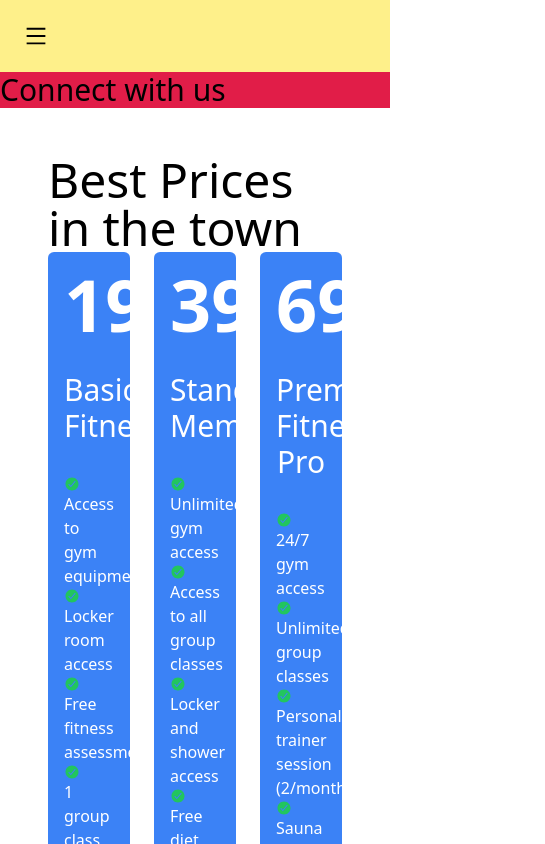
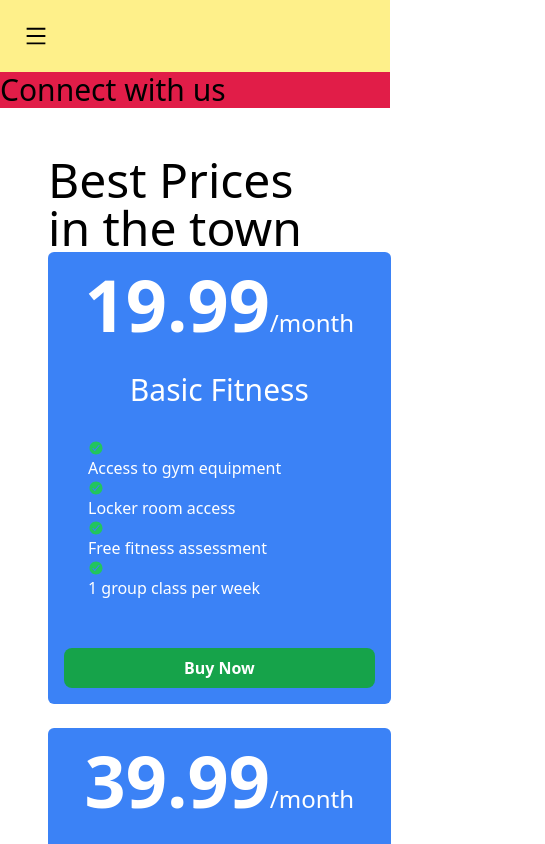
Before and after one commit to Samia123-source/Price-options, a React (Vite) app: page / in a window 390 px wide. Shown: the top 844 px of the page, 545 px wide, since content can reach past the window. Built offline with nearby package versions, Linux system fonts and the light colour scheme.

Commit message:
Responsive pricing card with Tailwind and react icons

```diff
--- a/src/Components/PriceOption/PriceOption.jsx
+++ b/src/Components/PriceOption/PriceOption.jsx
@@ -6,18 +6,21 @@ import Feature from '../Feature/Feature';
 const PriceOption = ({option}) => {
     const {name, price, features} = option;
     return (
-        <div className='bg-blue-500 rounded-md p-4 text-white'>
+        <div className='bg-blue-500 rounded-md p-4 flex flex-col text-white'>
             <h2 className='text-center'>
                 <span className='text-7xl font-extrabold'>{price}</span>
                 <span className='text-2xl'>/month</span>
             </h2>
             <h4 className='text-3xl text-center my-8'>{name}</h4>
-          {
+        <div className='pl-6 flex-grow'>
+             {
               features.map((feature, index) => <Feature key={index} feature={feature}></Feature>)
           }
+        </div>
+        <button className='mt-12 bg-green-600 w-full py-2 font-bold
+        rounded-lg hover:bg-green-900'>Buy Now</button>
 
-
-        </div>
+       </div>
     );
 };
 
--- a/src/Components/PriceOptions/PriceOptions.jsx
+++ b/src/Components/PriceOptions/PriceOptions.jsx
@@ -76,7 +76,7 @@ const priceOptions =
     return (
         <div className="m-12">
             <h2 className="text-5xl">Best Prices in the town</h2>
-           <div className="grid grid-cols-3 gap-6">
+           <div className="grid md:grid-cols-3 gap-6">
              {
                 priceOptions.map(option => <PriceOption key={option.id} option={option}></PriceOption>)
             }
```
